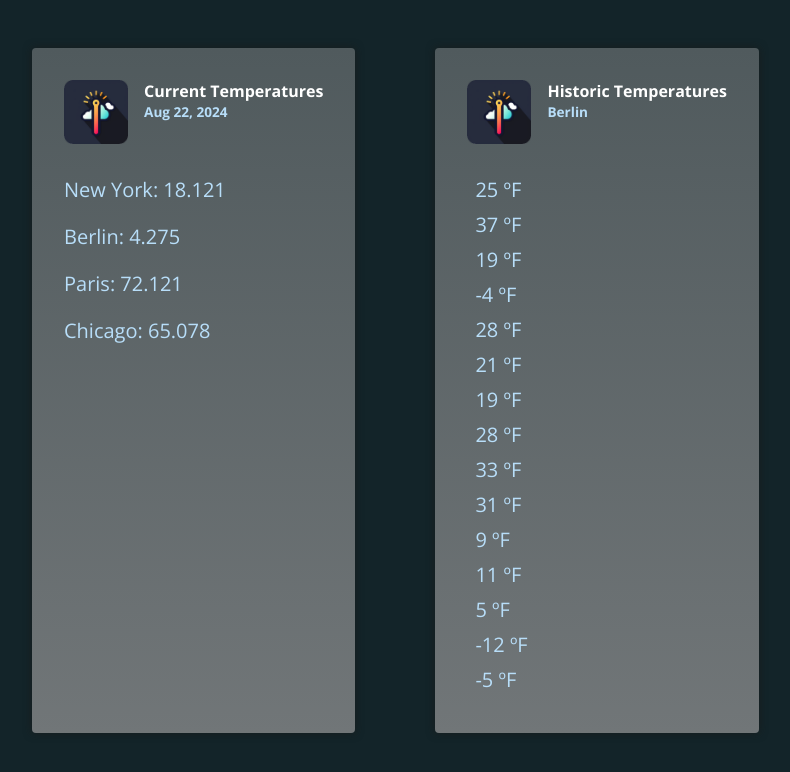
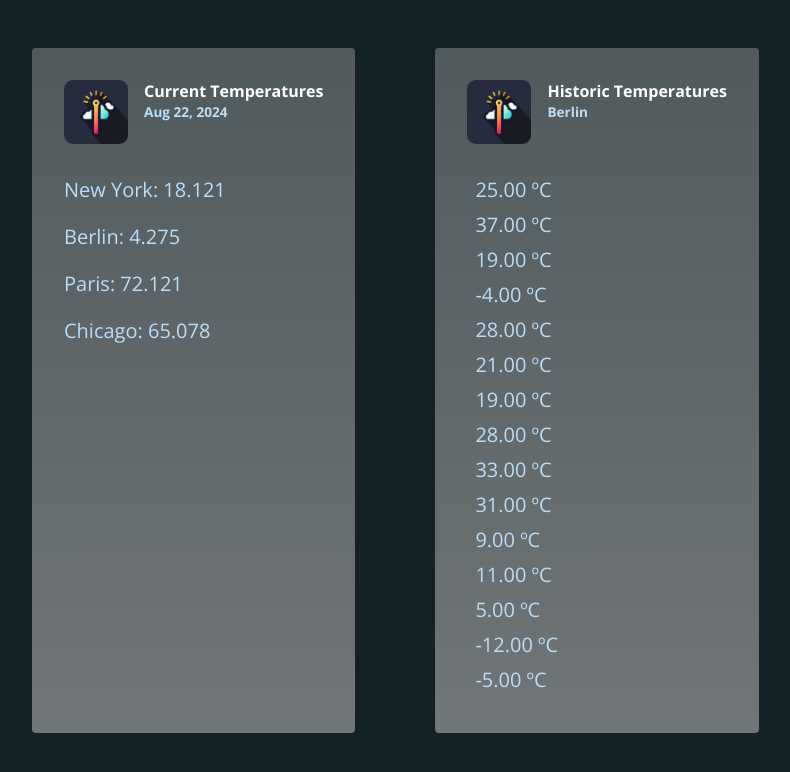
Before and after one commit to florescobar919/angular-project-pipes, an Angular app: page / in a window 1280 px wide. Shown: the top 772 px of the page, without its empty margins (168-958 px from the left). Built offline with nearby package versions, Linux system fonts and the light colour scheme.

Commit message:
Format decimals in temperature pipe

```diff
--- a/src/app/app.component.html
+++ b/src/app/app.component.html
@@ -23,7 +23,7 @@
     </header>
     <ul>
       @for (temperature of historicTemperatures; track temperature) {
-      <li (click)="onReset($index)">{{ temperature | temperature}}</li>
+      <li (click)="onReset($index)">{{ temperature | temperature : 'cel'}}</li>
       }
     </ul>
   </article>
--- a/src/app/temperature.pipe.ts
+++ b/src/app/temperature.pipe.ts
@@ -7,16 +7,18 @@ import { Pipe, PipeTransform } from "@angular/core";
 
 export class TemperaturePipe implements PipeTransform {
 
-  transform(value: number | string, inputType: 'cel' | 'fah', outputType: 'cel' | 'fah') {
+  transform(value: number | string | null, inputType: 'cel' | 'fah', outputType?: 'cel' | 'fah') {
     let val: number;
     let outputTemp: number;
+    if(!value){
+      return value;
+    }
     if(typeof value === "string") {
       val = parseFloat(value);
     }
     else {
       val = value;
     }
-
     if(inputType === 'cel' && outputType === 'fah') {
       outputTemp = val * (9 / 5) + 32;
     } else if (inputType === 'fah' && outputType === 'cel') {
@@ -33,6 +35,6 @@ export class TemperaturePipe implements PipeTransform {
       symbol = outputType === 'cel' ? 'ºC' : 'ºF';
     }
 
-    return `${outputTemp} ${symbol}`;
+    return `${outputTemp.toFixed(2)} ${symbol}`;
   }
 }
```
